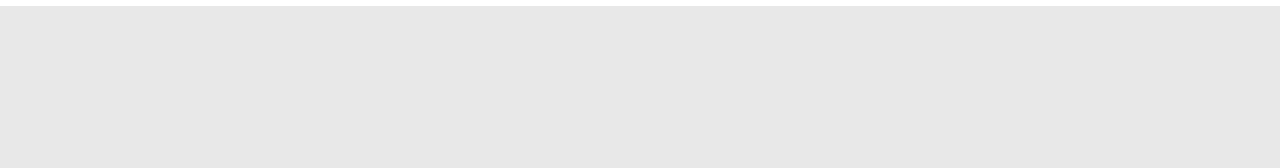
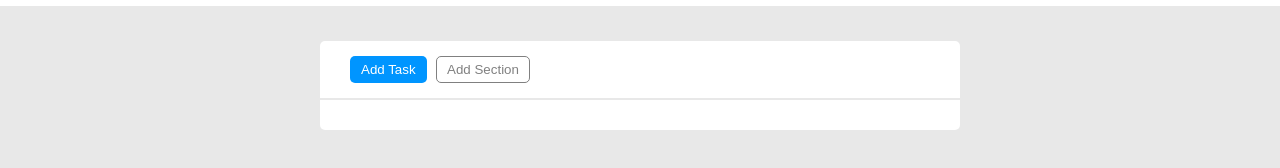
Before and after one commit to VoilaSecari/html-css-toboolist, a plain HTML site: page index.html in a window 1280 px wide. Shown: the part 64-232 px from the top of the page. Drawn offline with Linux system fonts and the light colour scheme.

Commit message:
card header e bottoni

```diff
--- a/css/style.css
+++ b/css/style.css
@@ -39,3 +39,40 @@ h1 {
   font-weight: 900;
   vertical-align: middle;
 }
+
+/* Contenuto Card */
+
+.card {
+  background-color: white;
+  border-radius: 5px;
+}
+
+.card-header {
+  padding: 15px 30px;
+  border-bottom: 2px solid rgb(232, 232, 232);
+}
+
+.card-body {
+  padding: 15px 30px;
+}
+
+/* Bottoni */
+
+.btn {
+  border-radius: 5px;
+  padding: 5px 10px;
+  cursor: pointer;
+  border: 1px solid transparent;
+  margin-right: 5px;
+}
+
+.btn-header-blue {
+  background-color: rgb(0, 149, 255);
+  color: white;
+}
+
+.btn-header-white {
+  background-color: rgb(255, 255, 255);
+  color: gray;
+  border: 1px solid gray;
+}
--- a/index.html
+++ b/index.html
@@ -14,5 +14,18 @@
       <img src="./IMG/Logo.png" alt="Logo Boolean" id="logo" />
       <h1>Toboolist</h1>
     </header>
+
+    <!-- Contenuto -->
+    <main class="container">
+      <div class="card">
+        <!-- Card header -->
+        <div class="card-header">
+          <button class="btn btn-header-blue">Add Task</button>
+          <button class="btn btn-header-white">Add Section</button>
+        </div>
+        <!-- Card body -->
+        <div class="card-body"></div>
+      </div>
+    </main>
   </body>
 </html>
```
